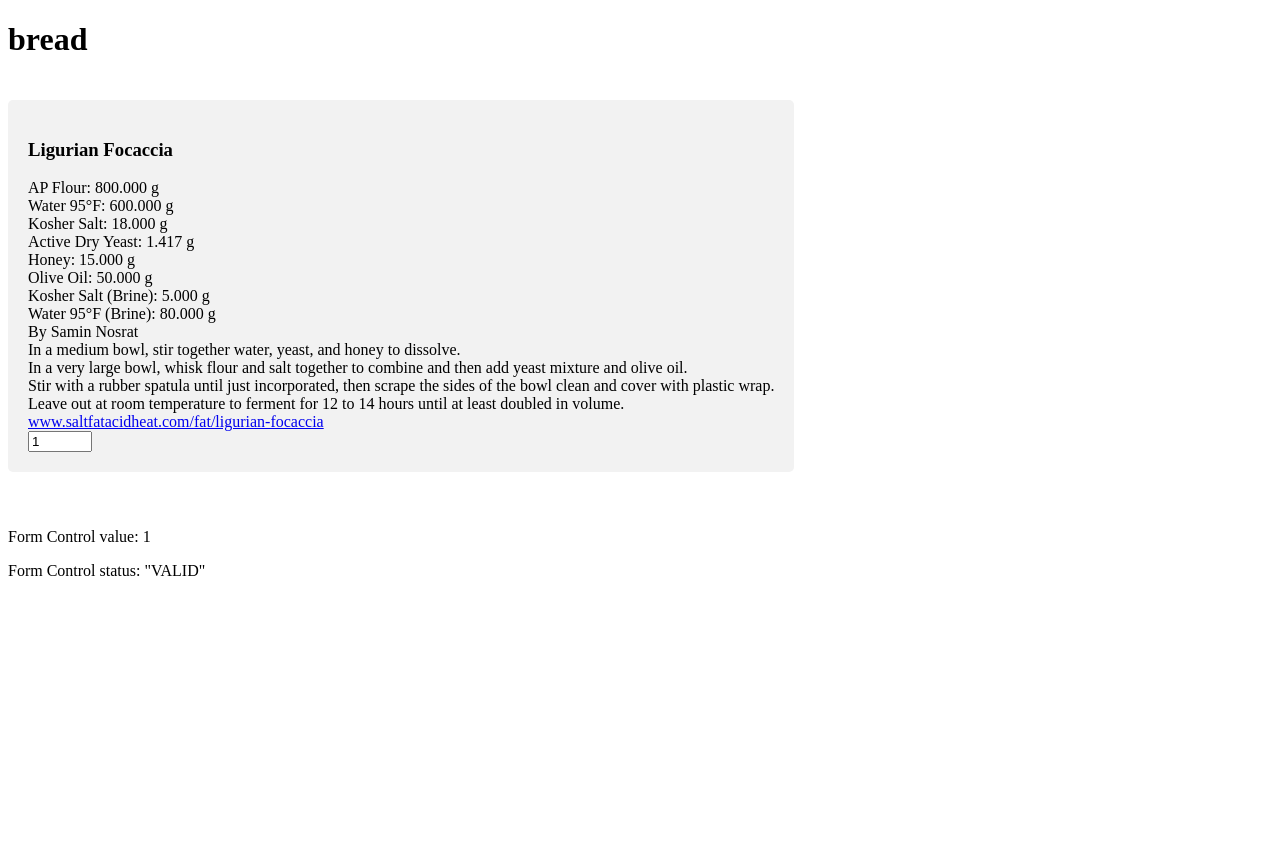
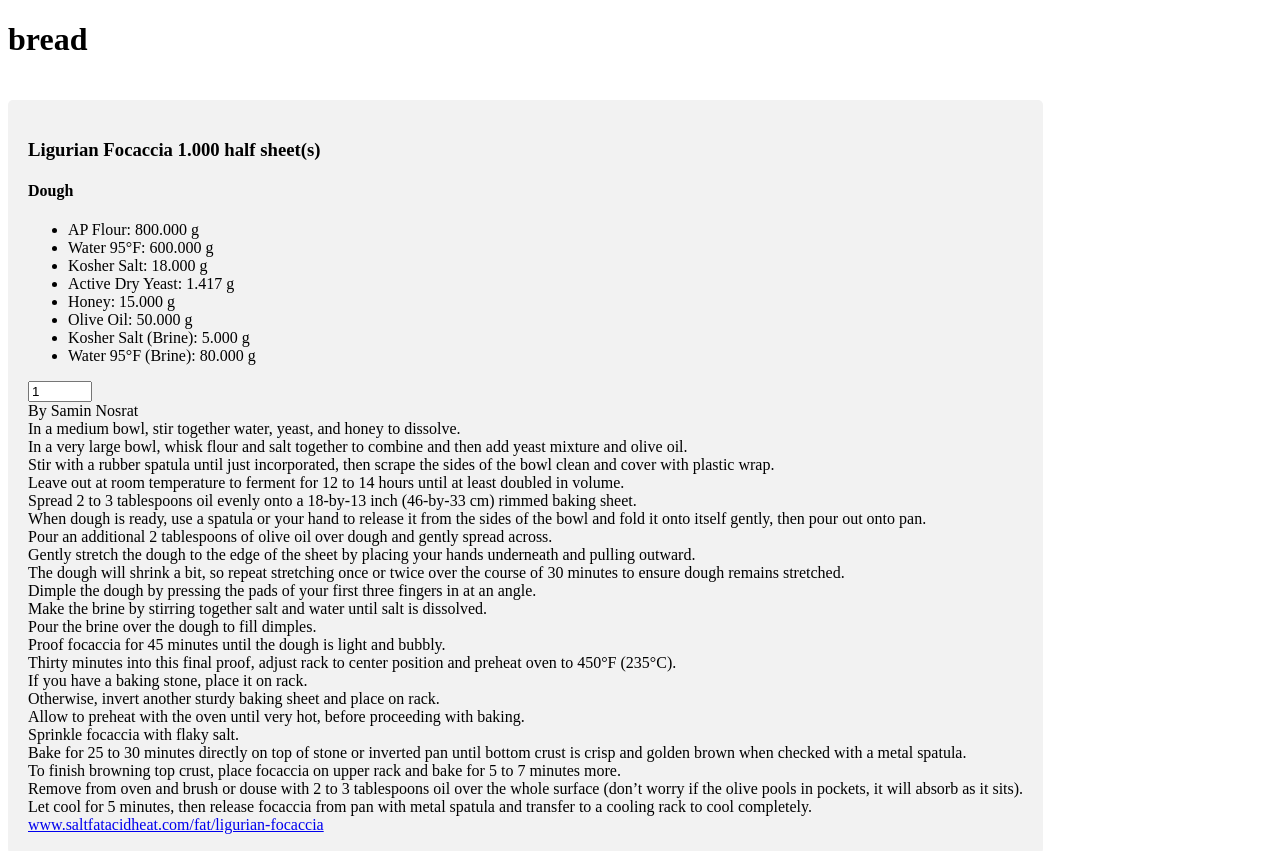
Before and after one commit to alannguyen5102/bread-generator, an Angular app: page / in a window 1280 px wide. Shown: the top 851 px of the page. Before the commit the page ends 800 px from the top, so only its background shows below. Built offline with nearby package versions, Linux system fonts and the light colour scheme.

Commit message:
Adding rest of recipe

```diff
--- a/src/app/dough/dough-list/dough-list.component.html
+++ b/src/app/dough/dough-list/dough-list.component.html
@@ -1,26 +1,80 @@
 <div class="dough-container">
     <h3>
-    Ligurian Focaccia
+    Ligurian Focaccia {{ (percentageControl.value).toFixed(3) }} half sheet(s)
     </h3>
-    <div *ngFor="let ingredient of recipe._ingredientList">
-        {{ ingredient.name }}: {{ (ingredient.amount * percentageControl.value).toFixed(3) }} {{ingredient.unit}}
+    <div>
+        <h4>
+            Dough
+        </h4>
+        <ul>
+            <div *ngFor="let ingredient of recipe._ingredientList">
+                <li>{{ ingredient.name }}: {{ (ingredient.amount * percentageControl.value).toFixed(3) }} {{ingredient.unit}}</li>
+            </div>
+        </ul>
     </div>
+    <div>
+        <input  type="number"
+                value="1.0"
+                min="0"
+                max="5"
+                step="0.1"
+                [formControl]="percentageControl">
+    </div>
+
     <div>
         {{ recipe._directions }}
     </div>
+
     <div>
         In a medium bowl, stir together water, yeast, and honey to dissolve. <br>
         In a very large bowl, whisk flour and salt together to combine and then add yeast mixture and olive oil. <br>
         Stir with a rubber spatula  until just incorporated, then scrape the sides of the bowl clean and cover with plastic wrap. <br>
         Leave out at room temperature to ferment for 12 to 14 hours until at least doubled in volume. <br>
+    </div>
+
+    <div>
+        Spread 2 to 3 tablespoons oil evenly onto a 18-by-13 inch (46-by-33 cm) rimmed baking sheet.  <br>
+        When dough is ready, use a spatula or your hand to release it from the sides of the bowl and fold it onto itself gently, then pour out onto pan.  <br>
+        Pour an additional 2 tablespoons of olive oil over dough and gently spread across.  <br>
+        Gently stretch the dough to the edge of the sheet by placing your hands underneath and pulling outward.   <br>
+        The dough will shrink a bit, so repeat stretching once or twice over the course of 30 minutes to ensure dough remains stretched.   <br>
+
+    </div>
+
+    <div>
+        Dimple the dough by pressing the pads of your first three fingers in at an angle.  <br>
+        Make the brine by stirring together salt and water until salt is dissolved. <br>
+        Pour the brine over the dough to fill dimples.  <br>
+        Proof focaccia for 45 minutes until the dough is light and bubbly. <br>
+
+    </div>
+
+    <div>
+        Thirty minutes into this final proof, adjust rack to center position and preheat oven to 450°F (235°C). <br>
+        If you have a baking stone, place it on rack.  <br>
+        Otherwise, invert another sturdy baking sheet and place on rack.  <br>
+        Allow to preheat with the oven until very hot, before proceeding with baking. <br>
+
+
+    </div>
+
+    <div>
+        Sprinkle focaccia with flaky salt. <br>
+        Bake for 25 to 30 minutes directly on top of stone or inverted pan until bottom crust is crisp and golden brown when checked with a metal spatula.  <br>
+        To finish browning top crust, place focaccia on upper rack and bake for 5 to 7 minutes more.  <br>
+
+    </div>
+
+    <div>
+        Remove from oven and brush or douse with 2 to 3 tablespoons oil over the whole surface (don’t worry if the olive pools in pockets, it will absorb as it sits). <br>
+        Let cool for 5 minutes, then release focaccia from pan with metal spatula and transfer to a cooling rack to cool completely. <br>
+
+    </div>
+
+    <div>
         <a href="https://www.saltfatacidheat.com/fat/ligurian-focaccia">www.saltfatacidheat.com/fat/ligurian-focaccia</a> <br>
     </div>
-    <input  type="number"
-            value="1.0"
-            min="0"
-            max="5"
-            step="0.1"
-            [formControl]="percentageControl">
+
 </div>
 <p>Form Control value: {{ percentageControl.value | json }}</p>
 <p>Form Control status: {{ percentageControl.status | json }}</p>
```
